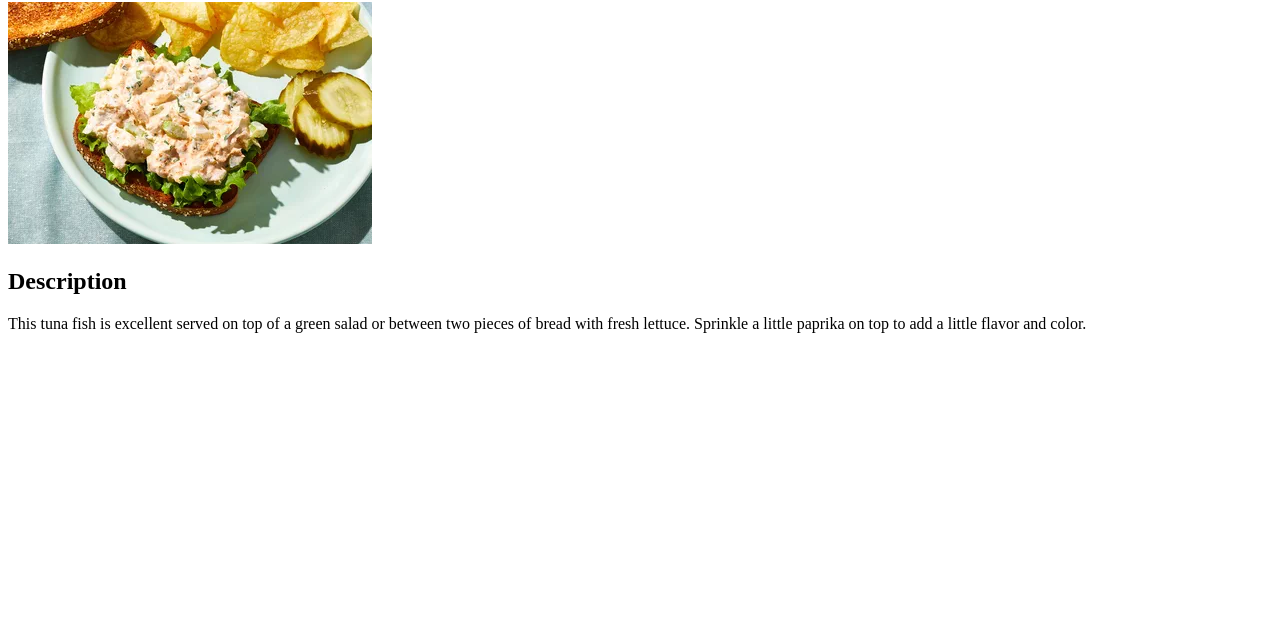
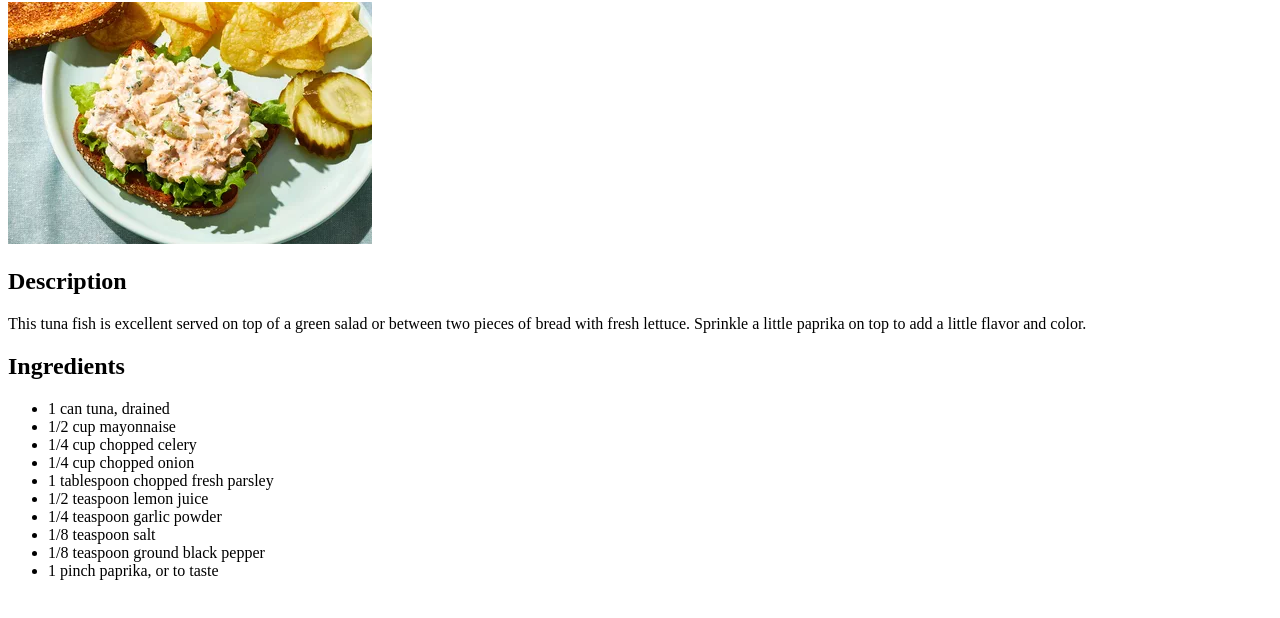
Before and after one commit to HacheGe60/odin-recipes, a plain HTML site: page recipes/tuna_fish_salad.html in a window 1280 px wide. Shown: the part 78-696 px from the top of the page. Drawn offline with Linux system fonts and the light colour scheme.

Commit message:
Agregado de ingredientes

```diff
--- a/recipes/tuna_fish_salad.html
+++ b/recipes/tuna_fish_salad.html
@@ -11,5 +11,18 @@
     <img src="../images/tuna_fish_salad.webp" alt="Ensalada de atún">
     <h2>Description</h2>
     <p>This tuna fish is excellent served on top of a green salad or between two pieces of bread with fresh lettuce. Sprinkle a little paprika on top to add a little flavor and color.</p>
+    <h2>Ingredients</h2>
+    <ul>
+        <li>1 can tuna, drained</li>
+        <li>1/2 cup mayonnaise</li>
+        <li>1/4 cup chopped celery</li>
+        <li>1/4 cup chopped onion</li>
+        <li>1 tablespoon chopped fresh parsley</li>
+        <li>1/2 teaspoon lemon juice</li>
+        <li>1/4 teaspoon garlic powder</li>
+        <li>1/8 teaspoon salt</li>
+        <li>1/8 teaspoon ground black pepper</li>
+        <li>1 pinch paprika, or to taste</li>
+    </ul>
 </body>
 </html>
```
